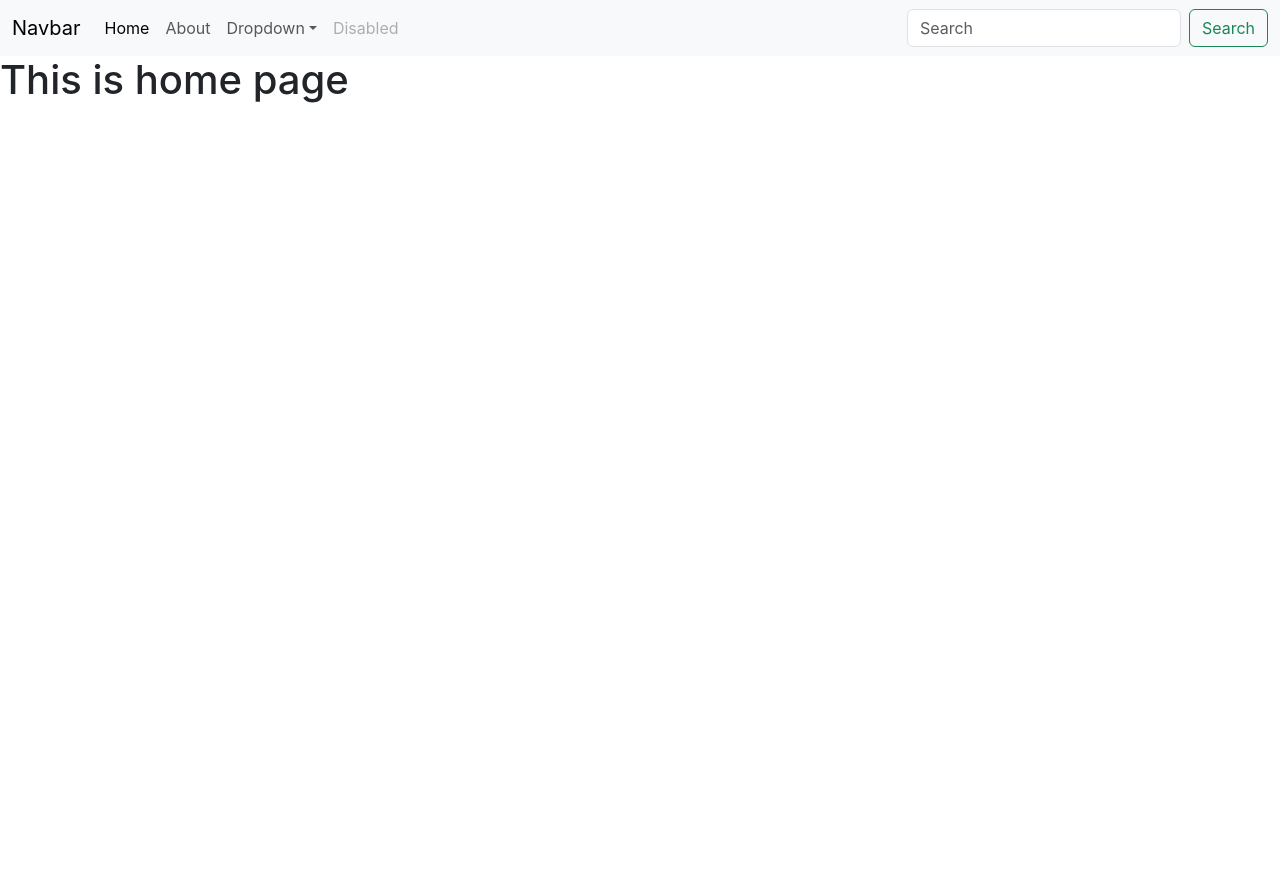
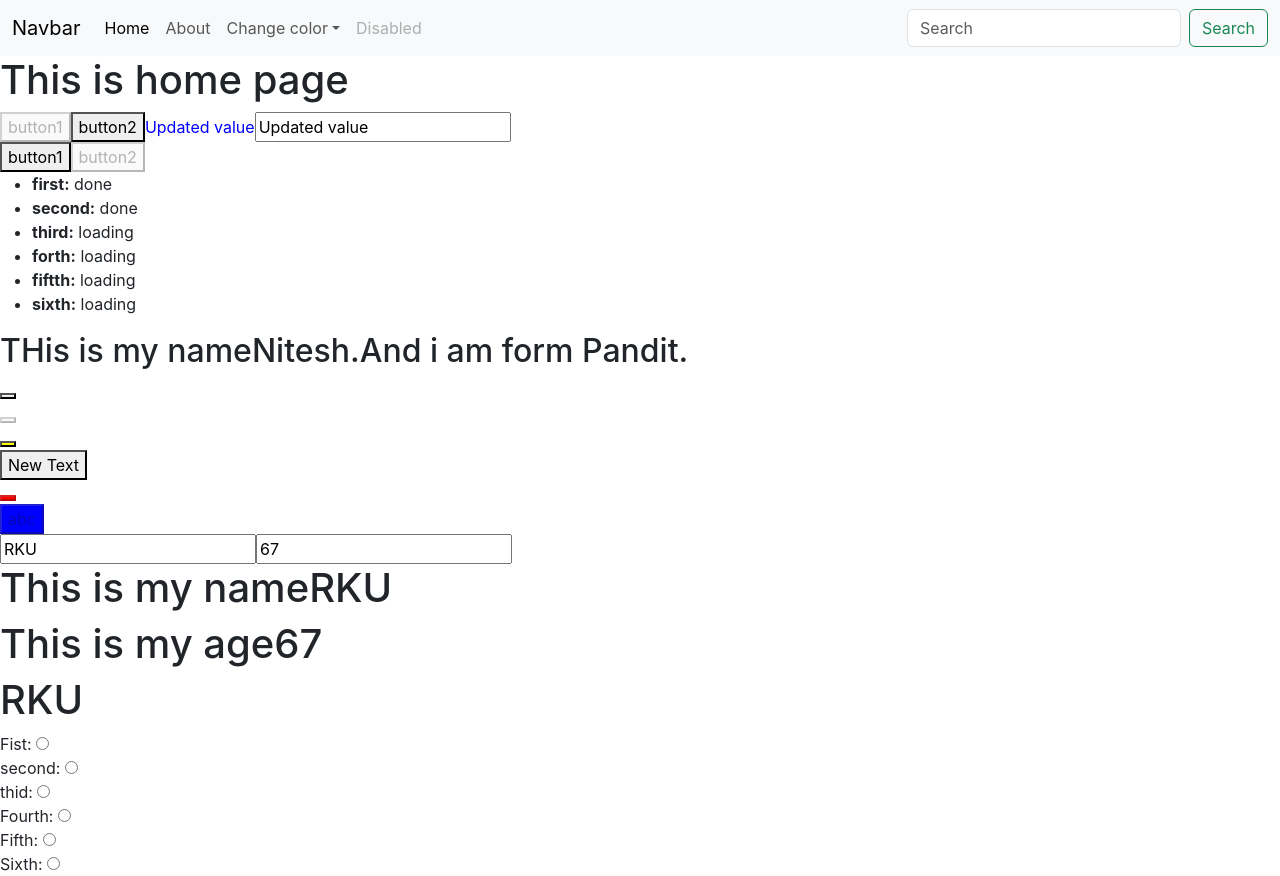
Before and after one commit to Nitesh-Pandit/my-app, a React (Create React App) app: page / in a window 1280 px wide. Before the commit the page ends 800 px from the top, so only its background shows below. Built offline with nearby package versions, Linux system fonts and the light colour scheme.

Commit message:
commited successfully

```diff
--- a/package.json
+++ b/package.json
@@ -11,6 +11,8 @@
     "web-vitals": "^4.2.4"
   },
   "scripts": {
+    "predeploy": "npm run build",
+    "deploy": "gh-pages -d build",
     "start": "react-scripts start",
     "build": "react-scripts build",
     "test": "react-scripts test",
--- a/src/App.js
+++ b/src/App.js
@@ -1,26 +1,42 @@
-import './App.css';
-import Navbar from './Navbar';
-import About from './About';
-import Home from './Home';
-import { Routes, Route } from 'react-router-dom';
-
-
+import "./App.css";
+import Navbar from "./Navbar";
+import About from "./About";
+import Home from "./Home";
+import { Routes, Route } from "react-router-dom";
+import Statement from "./componenet/Statement";
+import Statement2 from "./componenet/Statement2";
+import Statement3 from "./componenet/Statement3";
+import Defaultprops from "./componenet/defaultprops";
+import Anmoysous from "./componenet/Anmoysous";
+import Goo from "./componenet/Goo";
+import { StrictMode } from "react";
 function App() {
   return (
-   <>
-   <Navbar/>
-<Routes>
-    <Route exact path="/about"element={<About/>}>
-    </Route>
-
-    <Route exact path="/"element={<Home/>}>
-    </Route>
-
-    </Routes>
-
-   </>
-
-
+    <>
+      <Navbar />
+      <Routes>
+        <Route exact path="/about" element={<About />}></Route>
+        <Route exact path="/" element={<Home />}></Route>
+      </Routes>
+      <Statement />
+      <Statement2/>
+      <Statement3/>
+      <Anmoysous abc="Nitesh" xyz="Pandit"/>
+      <StrictMode>
+    <Defaultprops />
+    <br />
+    <Defaultprops var1={true} />
+    <br />
+    <Defaultprops var2={"yellow"} />
+    <br />
+    <Defaultprops var3={"New Text"} />
+    <br />
+    <Defaultprops var1={true} var2={"red"} />
+    <br />
+    <Defaultprops var1={true} var2={"blue"} var3={"abc"} />
+  </StrictMode>
+<Goo/>
+    </>
   );
 }
 
--- a/src/Navbar.js
+++ b/src/Navbar.js
@@ -1,6 +1,37 @@
 import React from 'react'
 import { Link } from 'react-router-dom'
 export default function Navbar() {
+
+  const changeWhite=()=>{
+    document.body.style.backgroundColor="white";
+  }
+
+  const changeblack=()=>{
+    document.body.style.backgroundColor="black";
+  }
+
+  const changegreen=()=>{
+    document.body.style.backgroundColor="green";
+  };
+  const changeblue=()=> {
+    document.body.style.backgroundColor="Blue";
+  }
+
+  const changered=()=>{
+    document.body.style.backgroundColor="red";
+  }
+
+  const changepink=()=>{
+    document.body.style.backgroundColor="pink";
+  }
+
+  const changeyellow=()=>{
+    document.body.style.backgroundColor="yellow";
+  }
+
+  const changebrown=()=>{
+    document.body.style.backgroundColor="brown";
+  }
   return (
     <>
     <nav className="navbar navbar-expand-lg bg-body-tertiary">
@@ -19,13 +50,18 @@ export default function Navbar() {
         </li>
         <li className="nav-item dropdown">
           <a className="nav-link dropdown-toggle" href="/" role="button" data-bs-toggle="dropdown" aria-expanded="false">
-            Dropdown
+            Change color
           </a>
           <ul className="dropdown-menu">
-            <li><a className="dropdown-item" href="/">Action</a></li>
-            <li><a className="dropdown-item" href="/">Another action</a></li>
+            <li onClick={changeWhite} >White</li>
+            <li onClick={changeblack}>Black</li>
             <li><hr className="dropdown-divider"/></li>
-            <li><a className="dropdown-item" href="/">Something else here</a></li>
+            <li  onClick={changegreen}>Green</li>
+            <li onClick={changeblue}>Blue</li>
+            <li onClick={changered}>Red</li>
+            <li  onClick={changepink}>Pink</li>
+            <li   onClick={changeyellow}>Yellow</li>
+            <li onClick={changebrown}>Brown</li>
           </ul>
         </li>
         <li className="nav-item">
--- /dev/null
+++ b/src/componenet/Anmoysous.jsx
@@ -0,0 +1,12 @@
+import React, { Component } from 'react'
+
+export default class Anmoysous extends Component {
+    render() {
+      const {abc,xyz}=this.props
+    return (
+      <div>
+        <h2>THis is my name{abc}.And i am form {xyz}.</h2>
+      </div>
+    )
+  }
+}
--- /dev/null
+++ b/src/componenet/Goo.jsx
@@ -0,0 +1,28 @@
+import React, { useState } from 'react'
+
+function Goo() {
+    const[name,setName]=useState("RKU")
+    const[age,setAge]=useState("67")
+
+
+    // const[color,setColor]=useState("red")
+    const[bold,setBold]=useState("bold")
+  return (
+    <div>
+        <input type="text" value={name} onChange={(e)=> setName(e.target.value)} />
+        <input type="text" value={age} onChange={(e)=>setAge(e.target.value)} />
+      <h1>This is my name{name}</h1>
+      <h1>This is my age{age}</h1>
+      <h1>{name}</h1>
+
+      Fist: <input type="radio" name="fist" id=""  onClick={()=>{}}/><br />
+      second: <input type="radio" name="fist" id="" /><br />
+      thid: <input type="radio" name="fist" id="" /><br />
+      Fourth: <input type="radio" name="fist" id="" /><br />
+      Fifth: <input type="radio" name="fist" id="" /><br />
+      Sixth: <input type="radio" name="fist" id="" /><br />
+
+    </div>
+  )
+}
+export default Goo;
--- /dev/null
+++ b/src/componenet/Statement.jsx
@@ -0,0 +1,45 @@
+import * as React from "react"
+
+class stateexample extends React.Component {
+    state={
+        first:false,
+        second:true,
+        text:"Initial value",
+        clr:"red",
+    };
+
+    constructor(){
+        super();
+      setTimeout(() => {
+        this.setState({
+            first:true,
+            second:false,
+            text:"Updated value",
+            clr:"blue",
+        });
+    });
+
+    setTimeout(() => {
+        this.setState({
+            first:false,
+            second:true,
+            text:"Updated value 2",
+            clr:"yellow",
+        })
+    }, 10000);
+    }
+
+    render() {
+        const {first, second,text,clr} = this.state
+        return(
+            <div>
+                <button disabled={first}>button1</button>
+                <button disabled={second}>button2</button>
+                <label style={{color:clr}}>{text}</label>
+                <input value={text}/>
+            </div>
+        )
+    }
+}
+
+export default stateexample
--- /dev/null
+++ b/src/componenet/Statement2.jsx
@@ -0,0 +1,27 @@
+import * as React from "react"
+
+class stateexample2 extends React.Component {
+    state={
+        first:false,
+        second:true,
+        text:"Initial value",
+    };
+    constructor(){
+        super();
+        setTimeout(() => {
+            this.setState({first:false,second:true,text:"update value"});
+        }, 4000);
+    }
+
+    render() {
+        const {first, second} = this.state
+        return(
+            <div>
+                <button disabled={first}>button1</button>
+                <button disabled={second}>button2</button>
+            </div>
+        )
+    }
+}
+
+export default stateexample2
--- /dev/null
+++ b/src/componenet/Statement3.jsx
@@ -0,0 +1,58 @@
+import * as React from "react";
+
+class IterableExample1 extends React.Component {
+    state = {
+        first: "loading",
+        second: "loading",
+        third: "loading",
+        forth: "loading",
+        fiftth: "loading",
+        sixth: "loading",
+        donemsg: "loading complete",
+    };
+
+    constructor() {
+        super();
+        setTimeout(() => {
+            this.setState({ first: "done" });
+        }, 2000);
+
+        setTimeout(() => {
+            this.setState({ second: "done" });
+        }, 4000);
+
+        setTimeout(() => {
+            this.setState({ third: "done" });
+        }, 6000);
+
+        setTimeout(() => {
+            this.setState({ forth: "done" });
+        }, 8000);
+
+        setTimeout(() => {
+            this.setState({ fiftth: "done" });
+        }, 10000);
+
+        setTimeout(() => {
+            this.setState((state) => ({
+                sixth: state.donemsg,
+            }));
+        }, 11000);
+    }
+
+    render() {
+        return (
+            <ul>
+                {Object.keys(this.state)
+                    .filter((key) => key !== "donemsg")
+                    .map((key) => (
+                        <li key={key}>
+                            <strong>{key}:</strong> {this.state[key]}
+                        </li>
+                    ))}
+            </ul>
+        );
+    }
+}
+
+export default IterableExample1;
--- /dev/null
+++ b/src/componenet/defaultprops.jsx
@@ -0,0 +1,12 @@
+const DefaultProps1 = ({ var1, var2, var3 }) => (
+  <button disabled={var1} style={{ background: var2 }}>
+    {var3}
+  </button>
+);
+
+DefaultProps1.defaultProps = {
+  var1: false,
+  var2: "green",
+  var3: "Submit",
+};
+export default DefaultProps1;
```
